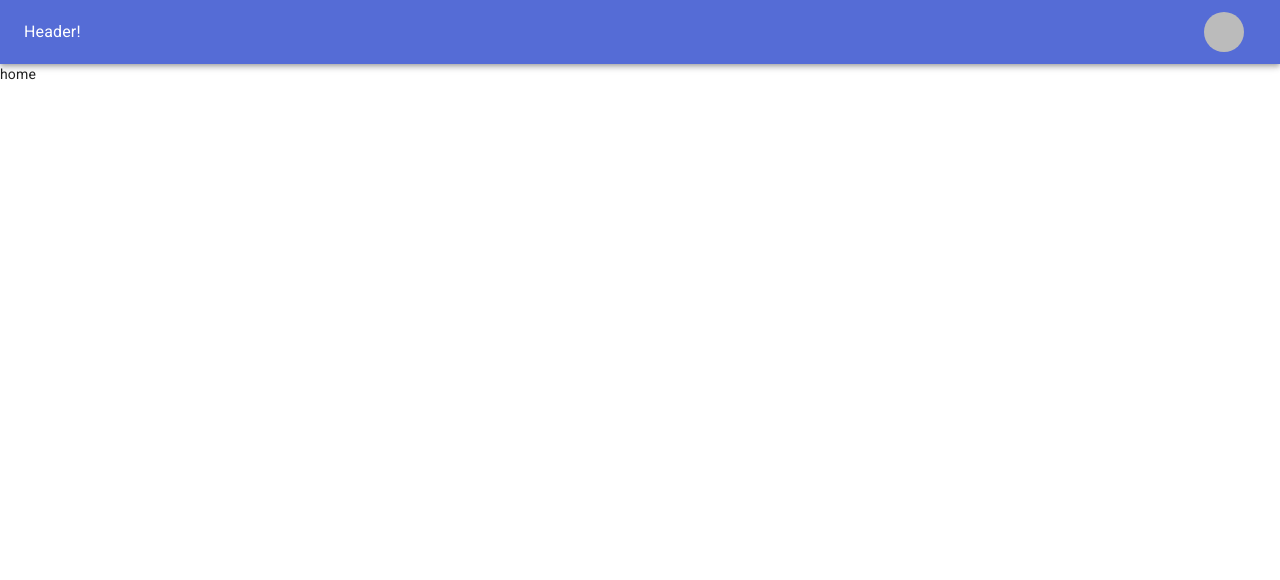
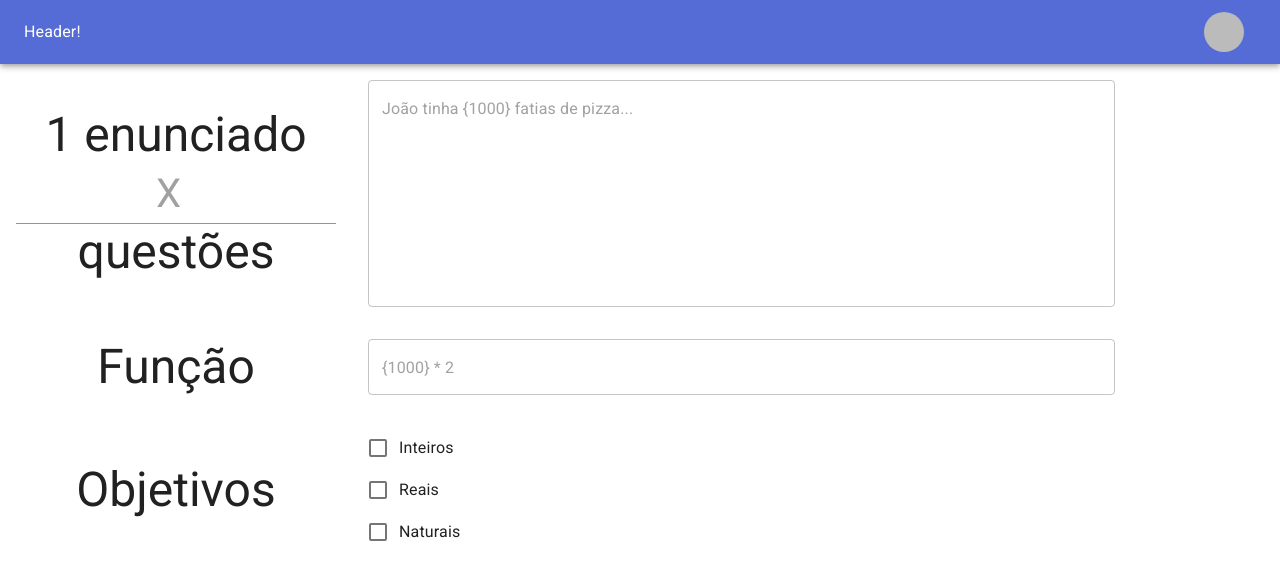
Before and after one commit to felipecadar/animated-lamp, a Next.js app: page /home in a window 1280 px wide. Shown: the top 580 px of the page. Built offline with nearby package versions, Linux system fonts and the light colour scheme; no server answers; sample sign-in values are in the browser's storage.

Commit message:
add grid stuf

```diff
--- a/pages/home.js
+++ b/pages/home.js
@@ -1,17 +1,117 @@
 import React from 'react';
-import {useSession } from 'next-auth/client'
+import { useSession } from 'next-auth/client'
 import { useRouter } from 'next/router'
+import TextField from "@material-ui/core/TextField";
+import Grid from "@material-ui/core/Grid";
+import { Typography, Paper, Divider } from '@material-ui/core';
+import { makeStyles } from '@material-ui/styles'
+import { BorderStyle } from '@material-ui/icons';
+import { FormControlLabel, FormGroup, Checkbox } from '@material-ui/core';
+
+const useStyles = makeStyles((theme) => ({
+    typbox: {
+        margin: theme.spacing(2),
+        textAlign: "center"
+    },
+    textbox: {
+        margin: theme.spacing(2)
+    },
+    nquest: {
+        textAlign: "center",
+        fontSize: 50
+
+    },
+    divider: {
+        margin: theme.spacing(2),
+        // borderStyle: "solid"
+    }
+
+}));
+
 
 function Home() {
     const router = useRouter()
+    const classes = useStyles()
 
-    const [ session, loading ] = useSession()
+    const [session, loading] = useSession()
     if (!loading && !session) router.push('/Login')
 
     return (
-        <div>
-            home
-        </div>
+        <Grid container direction="column" alignItems="center" justify="flex-start">
+            <Grid item container direction="row" alignItems="center" justify="flex-start">
+                <Grid item xs={10} md={3} className={classes.typbox}>
+                    <Typography variant="h3">1 enunciado</Typography>
+                    <div>
+                        <TextField
+                            inputProps={{ min: 0, style: { textAlign: 'center', fontSize: 40 } }} // the change is here
+                            id="standard-number"
+                            type="number"
+                            required
+                            placeholder="X"
+                            InputLabelProps={{
+                                shrink: true,
+                            }}
+                        />
+                        <Typography variant="h3">questões</Typography>
+                    </div>
+                </Grid>
+                <Grid item xs={10} md={7} className={classes.textbox}>
+                    <TextField
+
+                        fullWidth
+                        id="outlined-multiline-static"
+                        multiline
+                        rows={10}
+                        rowsMax={20}
+                        placeholder="João tinha {1000} fatias de pizza..."
+                        variant="outlined"
+                    />
+                </Grid>
+            </Grid>
+
+            <Grid container direction="row" alignItems="center" justify="flex-start">
+                <Grid item xs={10} md={3} className={classes.typbox}>
+                    <Typography variant="h3">Função</Typography>
+                </Grid>
+                <Grid item xs={10} md={7} className={classes.textbox}>
+                    <TextField
+
+                        fullWidth
+                        id="outlined-multiline-static"
+                        multiline
+                        rows={1}
+                        rowsMax={20}
+                        placeholder="{1000} * 2"
+                        variant="outlined"
+                    />
+                </Grid>
+
+            </Grid>
+
+            <Grid container direction="row" alignItems="center" justify="flex-start">
+                <Grid item xs={10} md={3} className={classes.typbox}>
+                    <Typography variant="h3">Objetivos</Typography>
+                </Grid>
+                <Grid item xs={10} md={7} className={classes.textbox}>
+                    <FormGroup column>
+                        <FormControlLabel
+                            control={<Checkbox checked={false} name="checkedA" />}
+                            label="Inteiros"
+                        />
+                        <FormControlLabel
+                            control={<Checkbox checked={false} name="checkedA" />}
+                            label="Reais"
+                        />
+                        <FormControlLabel
+                            control={<Checkbox checked={false} name="checkedA" />}
+                            label="Naturais"
+                        />
+                    </FormGroup>
+                </Grid>
+
+            </Grid>
+
+        </Grid>
     )
 }
 
```
